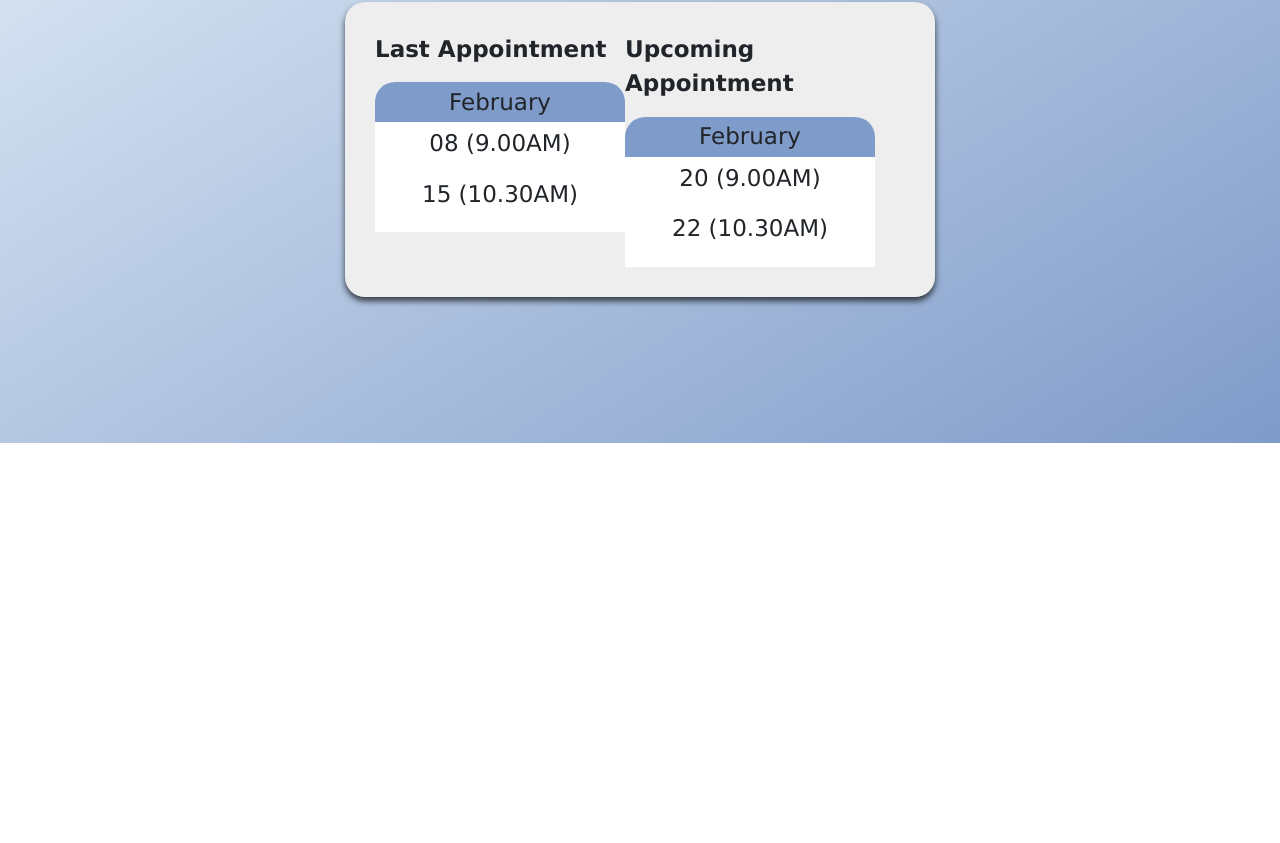
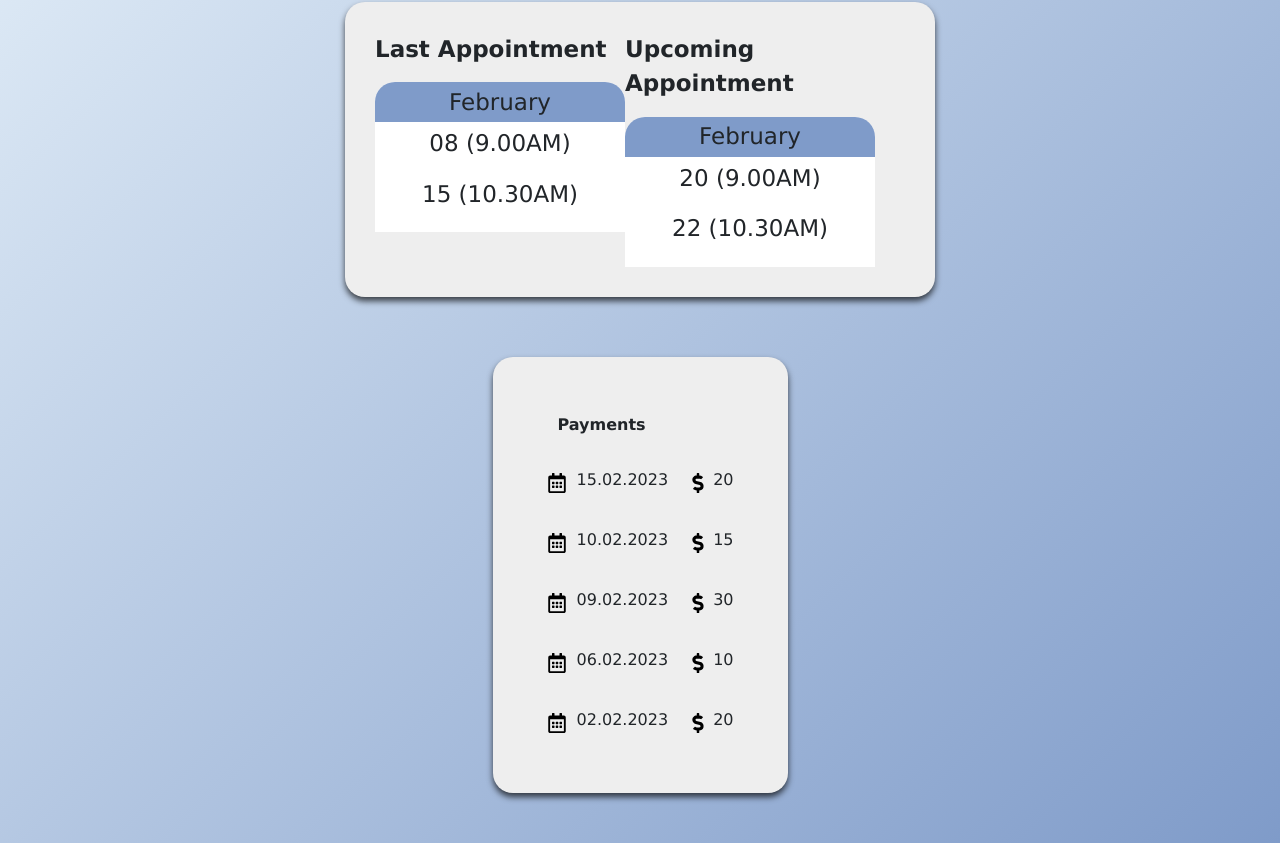
Before and after one commit to nithish-kumar22/CyrilFrontend, a React (Create React App) app: page /dashboard in a window 1280 px wide. Shown: the part 357-1200 px from the top of the page. Before the commit the page ends 800 px from the top, so only its background shows below. Built offline with nearby package versions, Linux system fonts and the light colour scheme.

Commit message:
Customer dashboard 2

```diff
--- a/src/screens/Customerdashboard.js
+++ b/src/screens/Customerdashboard.js
@@ -5,7 +5,38 @@ import { FaPhoneAlt } from "react-icons/fa";
 import { MdEmail } from "react-icons/md";
 import { FaMale } from "react-icons/fa";
 
+import { FaRegCalendarAlt } from "react-icons/fa";
+import { FaDollarSign } from "react-icons/fa";
+
 export default class Therapistdashboard extends React.Component {
+  constructor(props) {
+    super(props);
+    this.state = {
+      paymentData: [
+        {
+          date: "15.02.2023",
+          amount: "20",
+        },
+        {
+          date: "10.02.2023",
+          amount: "15",
+        },
+        {
+          date: "09.02.2023",
+          amount: "30",
+        },
+        {
+          date: "06.02.2023",
+          amount: "10",
+        },
+        {
+          date: "02.02.2023",
+          amount: "20",
+        },
+      ],
+    };
+  }
+
   componentDidMount() {
     const content = document.getElementById("container");
     const viewportHeight = window.innerHeight;
@@ -157,6 +188,46 @@ export default class Therapistdashboard extends React.Component {
               </div>
             </div>
           </div>
+          <div
+            id="payment-container-div"
+            style={{
+              backgroundColor: "#fff",
+              marginTop: " 60px",
+              backgroundColor: "#eee",
+            }}
+          >
+            <table id="therapist-dashboard-table">
+              <th>
+                <td>Payments</td>
+              </th>
+              {this.state.paymentData.map((val, key) => {
+                return (
+                  <tr>
+                    <td>
+                      <div style={{ display: "flex", flexDirection: "row" }}>
+                        <FaRegCalendarAlt
+                          size={20}
+                          color="#000"
+                          style={{ marginTop: "5px" }}
+                        />
+                        <p style={{ marginLeft: "10px" }}>{val.date}</p>
+                      </div>
+                    </td>
+                    <td>
+                      <div style={{ display: "flex", flexDirection: "row" }}>
+                        <FaDollarSign
+                          size={20}
+                          color="#000"
+                          style={{ marginTop: "5px" }}
+                        />
+                        <p style={{ marginLeft: "5px" }}>{val.amount}</p>
+                      </div>
+                    </td>
+                  </tr>
+                );
+              })}
+            </table>
+          </div>
         </div>
         <div id="myModal" class="modal">
           <div class="modal-content">
--- a/src/screens/Therapistdashboard.js
+++ b/src/screens/Therapistdashboard.js
@@ -67,27 +67,27 @@ export default class Therapistdashboard extends React.Component {
         {
           date: "15.02.2023",
           amount: "20",
-          paytype: "paytm",
+          customer: "Customer 1",
         },
         {
           date: "10.02.2023",
           amount: "15",
-          paytype: "Gpay",
+          customer: "Customer 2",
         },
         {
           date: "09.02.2023",
           amount: "30",
-          paytype: "PhonePe",
+          customer: "Customer 3",
         },
         {
           date: "06.02.2023",
           amount: "10",
-          paytype: "paytm",
+          customer: "Customer 1",
         },
         {
           date: "02.02.2023",
           amount: "20",
-          paytype: "PhonePe",
+          customer: "Customer 4",
         },
       ],
     };
@@ -252,7 +252,7 @@ export default class Therapistdashboard extends React.Component {
                     </td>
                     <td>
                       <div>
-                        <p>{val.paytype}</p>
+                        <p>{val.customer}</p>
                       </div>
                     </td>
                   </tr>
```
